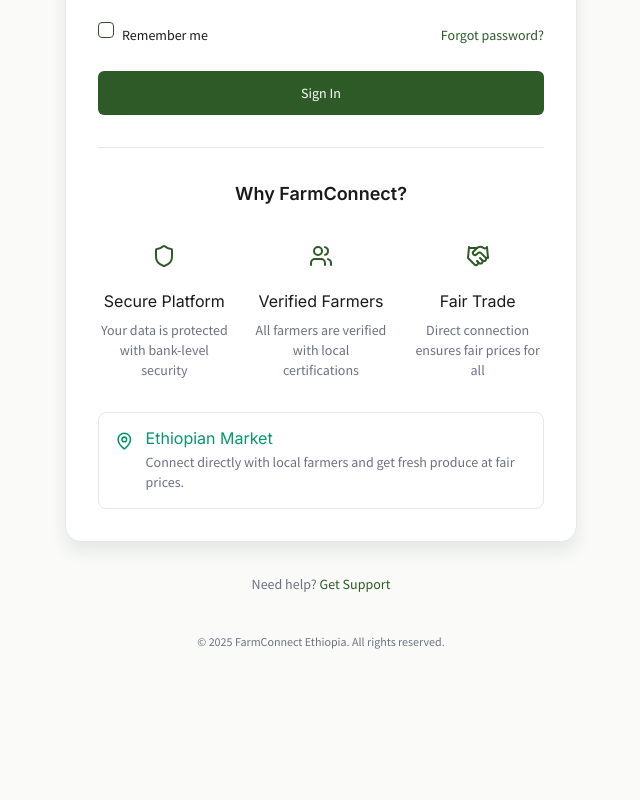
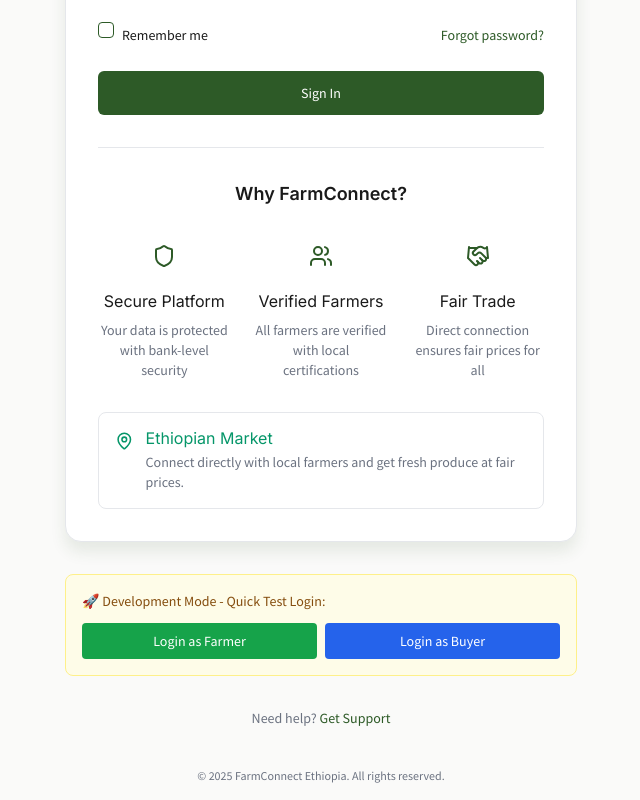
Before and after one commit to da-nn-yy/Ethio-Farmers-Shop, a React (Vite) app in the folder client/: page / in a window 1280 px wide. Shown: the part 524-1324 px from the top of the page, without its empty margins (319-959 px from the left). Before the commit the page ends 1190 px from the top, so only its background shows below. Built offline with nearby package versions, Linux system fonts and the light colour scheme; no server answers.

Commit message:
Update application branding from FarmConnect to KeGeberew and add development test login functionality

```diff
--- a/client/src/components/ui/GlobalHeader.jsx
+++ b/client/src/components/ui/GlobalHeader.jsx
@@ -74,7 +74,7 @@
             <Icon name="Sprout" size={20} color="white" className="lg:w-6 lg:h-6" />
           </div>
           <div className="flex flex-col">
-            <span className="text-lg font-bold font-heading lg:text-xl text-primary">FarmConnect</span>
+            <span className="text-lg font-bold font-heading lg:text-xl text-primary">KeGeberew</span>
             <span className="-mt-1 text-xs font-caption text-text-secondary">Ethiopia</span>
           </div>
         </div>
--- a/client/src/pages/authentication-login-register/index.jsx
+++ b/client/src/pages/authentication-login-register/index.jsx
@@ -35,6 +35,22 @@
     setIsAuthenticated(true);
     localStorage.setItem('isAuthenticated', 'true');
     localStorage.setItem('userRole', userRole);
+    localStorage.setItem('userName', userRole === 'farmer' ? 'Test Farmer' : 'Test Buyer');
+  };
+
+  // Test authentication for development
+  const handleTestLogin = (role) => {
+    localStorage.setItem('isAuthenticated', 'true');
+    localStorage.setItem('userRole', role);
+    localStorage.setItem('userName', role === 'farmer' ? 'Test Farmer' : 'Test Buyer');
+    setIsAuthenticated(true);
+
+    // Navigate to appropriate dashboard
+    if (role === 'farmer') {
+      window.location.href = '/dashboard-farmer-home';
+    } else {
+      window.location.href = '/dashboard-buyer-home';
+    }
   };
 
   const getPageTitle = () => {
@@ -126,6 +142,27 @@
               <TrustSignals currentLanguage={currentLanguage} />
             </div>
 
+            {/* Test Login Buttons for Development */}
+            <div className="mt-8 p-4 bg-yellow-50 border border-yellow-200 rounded-lg">
+              <p className="text-sm text-yellow-800 mb-3 font-medium">
+                🚀 Development Mode - Quick Test Login:
+              </p>
+              <div className="flex gap-2">
+                <button
+                  onClick={() => handleTestLogin('farmer')}
+                  className="flex-1 px-3 py-2 bg-green-600 text-white text-sm rounded hover:bg-green-700 transition-colors"
+                >
+                  Login as Farmer
+                </button>
+                <button
+                  onClick={() => handleTestLogin('buyer')}
+                  className="flex-1 px-3 py-2 bg-blue-600 text-white text-sm rounded hover:bg-blue-700 transition-colors"
+                >
+                  Login as Buyer
+                </button>
+              </div>
+            </div>
+
             {/* Footer Help Text */}
             <div className="mt-8 text-center">
               <p className="text-sm text-text-secondary">
```
